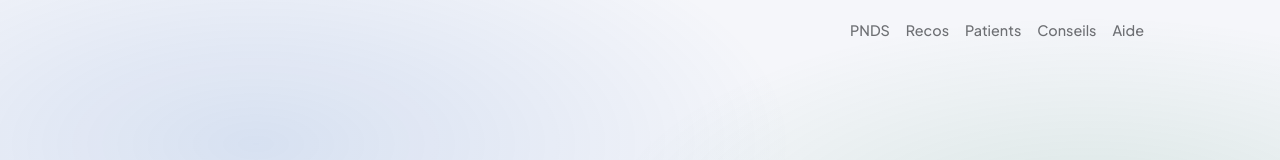
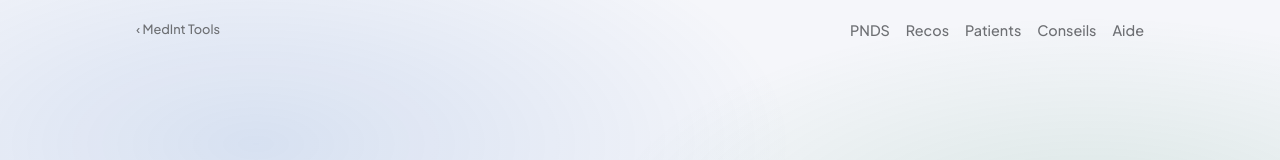
Before and after one commit to ssc-ux/PNDStheque, a plain HTML site: page index.html in a window 1280 px wide. Shown: the top 160 px of the page. Drawn offline with Linux system fonts and the light colour scheme.

Commit message:
Lien de retour vers MedInt Tools en haut à gauche
Co-Authored-By: Claude Fable 5.2 <noreply@anthropic.com>
Claude-Session: https://claude.ai/code/session_01DwhYiE4kDPYd4Cuzfu4tMp

```diff
--- a/index.html
+++ b/index.html
@@ -134,7 +134,11 @@ footer{border-top:0}
 .logo{background:#1f5fbf}
 #accueil,.accroche{display:none}
 .home::before{content:"";position:fixed;inset:0;z-index:-1;background:radial-gradient(60% 45% at 20% 18%,color-mix(in srgb,var(--accent) 14%,transparent),transparent 70%),radial-gradient(55% 40% at 85% 30%,color-mix(in srgb,var(--pnds) 13%,transparent),transparent 70%),radial-gradient(50% 40% at 50% 95%,color-mix(in srgb,var(--c3) 9%,transparent),transparent 70%)}
-.home .top{position:static;display:flex;flex-direction:column;border:0;background:none;box-shadow:none}
+.mit{display:inline-block;margin:0 0 8px;font-size:.8rem;font-weight:500;color:var(--muted);text-decoration:none}
+.mit:hover{color:var(--fg)}
+.home .top>a.mit{order:-2;align-self:flex-start;width:auto;margin:0 0 2px}
+@media (min-width:600px){.home .top>a.mit{position:absolute;left:16px;top:20px;margin:0}}
+.home .top{position:relative;display:flex;flex-direction:column;border:0;background:none;box-shadow:none}
 .home .top>:not(.tabs){width:100%;max-width:620px;margin-inline:auto}
 .home .tabs{order:-1;align-self:flex-end;gap:16px;margin:0 0 clamp(48px,14vh,120px);padding:0;background:none;border-radius:0}
 .home .tabs button{flex:none;padding:6px 0;font-size:.9rem;color:var(--muted);background:none;box-shadow:none}
@@ -183,6 +187,7 @@ footer{border-top:0}
 <body>
 <div class="wrap">
   <header class="top">
+    <a class="mit" href="https://ssc-ux.github.io/MedInt-Tools/" title="Retour à MedInt Tools">‹ MedInt Tools</a>
     <h1><a href="./" id="home" title="Accueil"><span class="logo" aria-hidden="true">P</span><span class="nm">PNDSthèque</span></a></h1>
     <p class="accroche" aria-live="polite">Pour <span id="rot">trouver un PNDS en 1 clic</span></p>
     <input id="q" type="search" placeholder="Rechercher : lupus, Horton, ANCA, colchicine…" autocomplete="off" aria-label="Rechercher">
```
